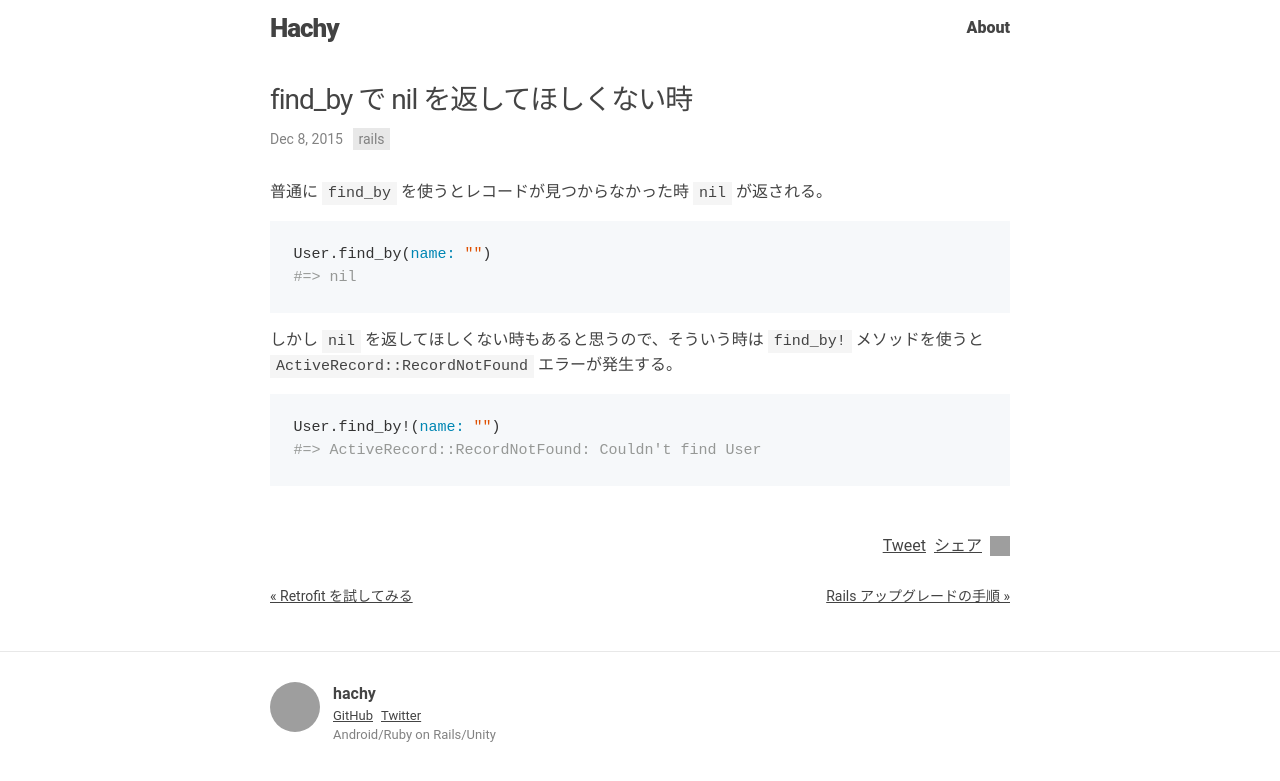
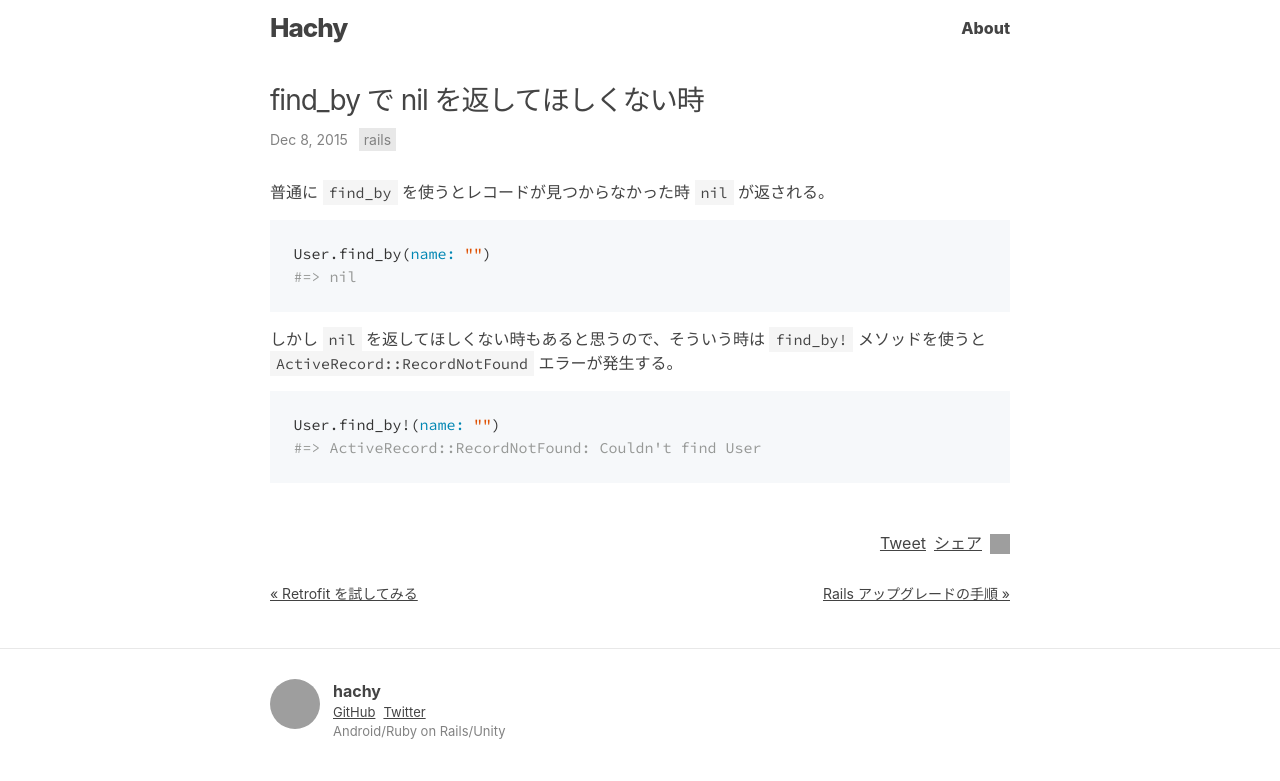
Before and after one commit to hachy/hachy.github.io, a Jekyll site: the page built from _posts/2015-12-08-find_by.md, in a window 1280 px wide. Shown: the top 781 px of the page. Built offline with Jekyll 4.4.1, drawn with Linux system fonts in a browser that asks for light colours; comment, search, counter and statistics services are not loaded; grey boxes are pictures that could not be loaded.

Commit message:
fix font-family
- update Gemfile
- stylelint

```diff
--- a/_includes/head.html
+++ b/_includes/head.html
@@ -11,6 +11,7 @@
 <script>hljs.initHighlightingOnLoad();</script>
 <script src="{{ "/assets/js/myscript.js" | prepend: site.baseurl }}"></script>
 
+<link href="https://fonts.googleapis.com/css?family=Lato:400,400i,700|Noto+Sans+JP:400,700|Source+Code+Pro&display=swap" rel="stylesheet">
 <link rel="canonical" href="{{ page.url | replace:'index.html','' | prepend: site.baseurl | prepend: site.url }}">
 {% feed_meta %}
 {% seo %}
--- a/assets/_sass/_base.scss
+++ b/assets/_sass/_base.scss
@@ -25,9 +25,10 @@ figure {
  * Basic styling
  */
 body {
+  color: $text-color;
   font: $base-font-weight #{$base-font-size}/#{$base-line-height}
     $base-font-family;
-  color: $text-color;
+  font-feature-settings: 'palt';
   background-color: $background-color;
   -webkit-text-size-adjust: 100%;
   -webkit-font-feature-settings: 'kern' 1;
@@ -119,12 +120,12 @@ a {
  * Blockquotes
  */
 blockquote {
+  padding-left: $spacing-unit / 2;
   color: $grey-color;
+  font-size: 18px;
+  font-style: italic;
+  letter-spacing: -1px;
   border-left: 4px solid $grey-color-light;
-  padding-left: $spacing-unit / 2;
-  font-size: 18px;
-  letter-spacing: -1px;
-  font-style: italic;
 
   > :last-child {
     margin-bottom: 0;
@@ -137,23 +138,24 @@ blockquote {
 pre,
 code {
   font-size: 15px;
+  font-family: 'Source Code Pro', monospace;
 }
 
 code {
+  padding: 0.2em 0.4em;
   background: $code-bg;
-  padding: 0.2em 0.4em;
 }
 
 pre {
-  background: $code-bg2;
   padding: 16px;
   overflow-x: auto;
+  background: $code-bg2;
 
   > code {
+    padding-right: 0;
+    padding-left: 0;
     background: inherit;
     border: 0;
-    padding-right: 0;
-    padding-left: 0;
   }
 }
 
@@ -182,15 +184,15 @@ pre {
  */
 %clearfix {
   &:after {
-    content: '';
     display: table;
     clear: both;
+    content: '';
   }
 }
 
 hr {
+  height: 0.25em;
+  margin: 30px 0;
   background-color: #e1e4e8;
   border: 0;
-  height: 0.25em;
-  margin: 30px 0;
 }
--- a/assets/css/main.scss
+++ b/assets/css/main.scss
@@ -3,8 +3,10 @@
 ---
 
 @charset "utf-8"; // Our variables
-$base-font-family: '游ゴシック体', 'Yu Gothic', YuGothic, 'ヒラギノ角ゴ Pro',
-  'Hiragino Kaku Gothic Pro', Roboto, Helvetica, Arial, sans-serif;
+$base-font-family: -apple-system, BlinkMacSystemFont, 'Lato', 'Noto Sans JP',
+  '游ゴシック Medium', '游ゴシック体', 'Yu Gothic Medium', YuGothic,
+  'ヒラギノ角ゴ ProN', 'Hiragino Kaku Gothic ProN', 'メイリオ', Meiryo,
+  'ＭＳ Ｐゴシック', 'MS PGothic', sans-serif;
 $base-font-size: 16px;
 $base-font-weight: 400;
 $small-font-size: $base-font-size * 0.875;
```
Also changed, not shown: Gemfile.lock.
